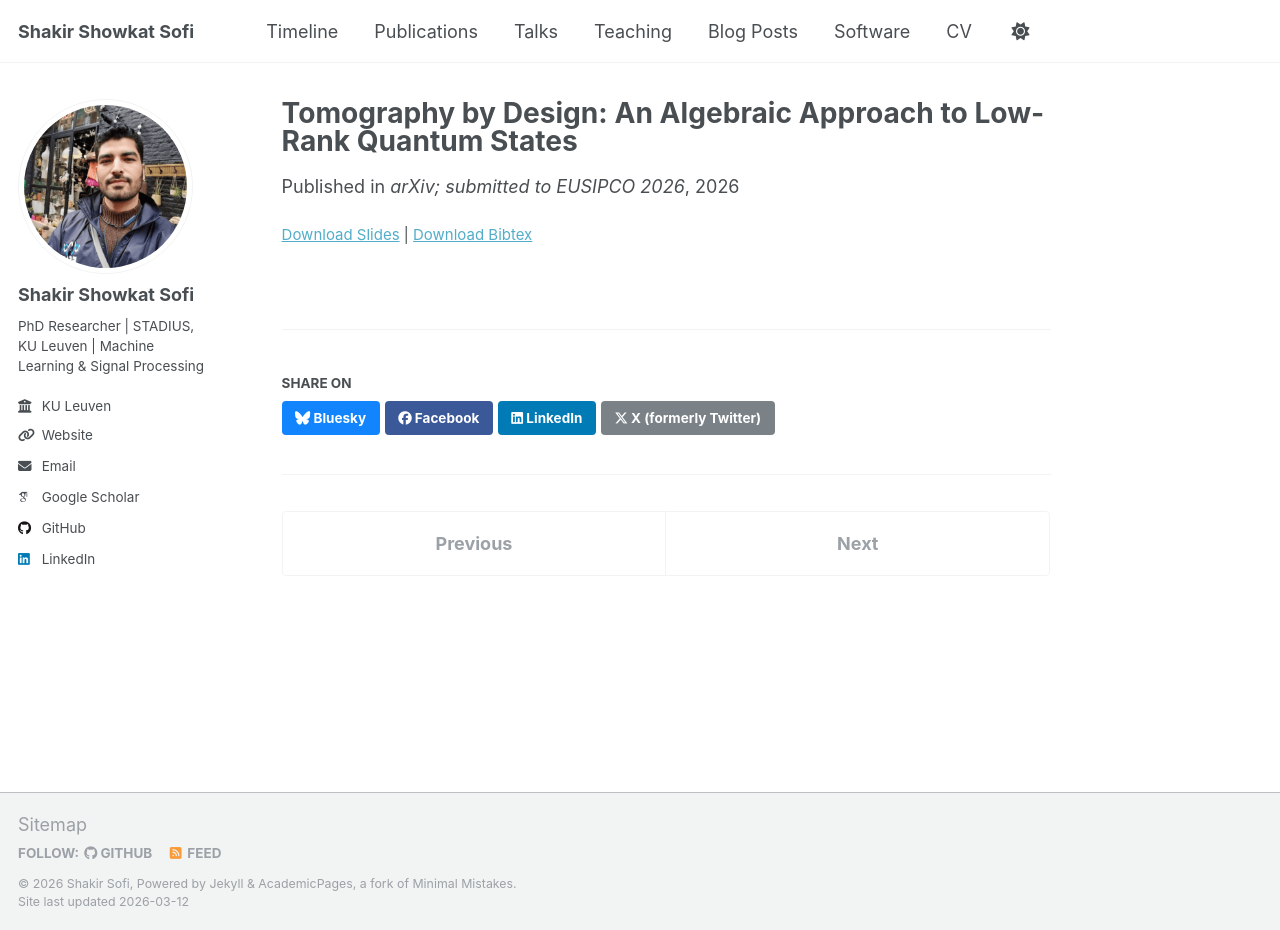
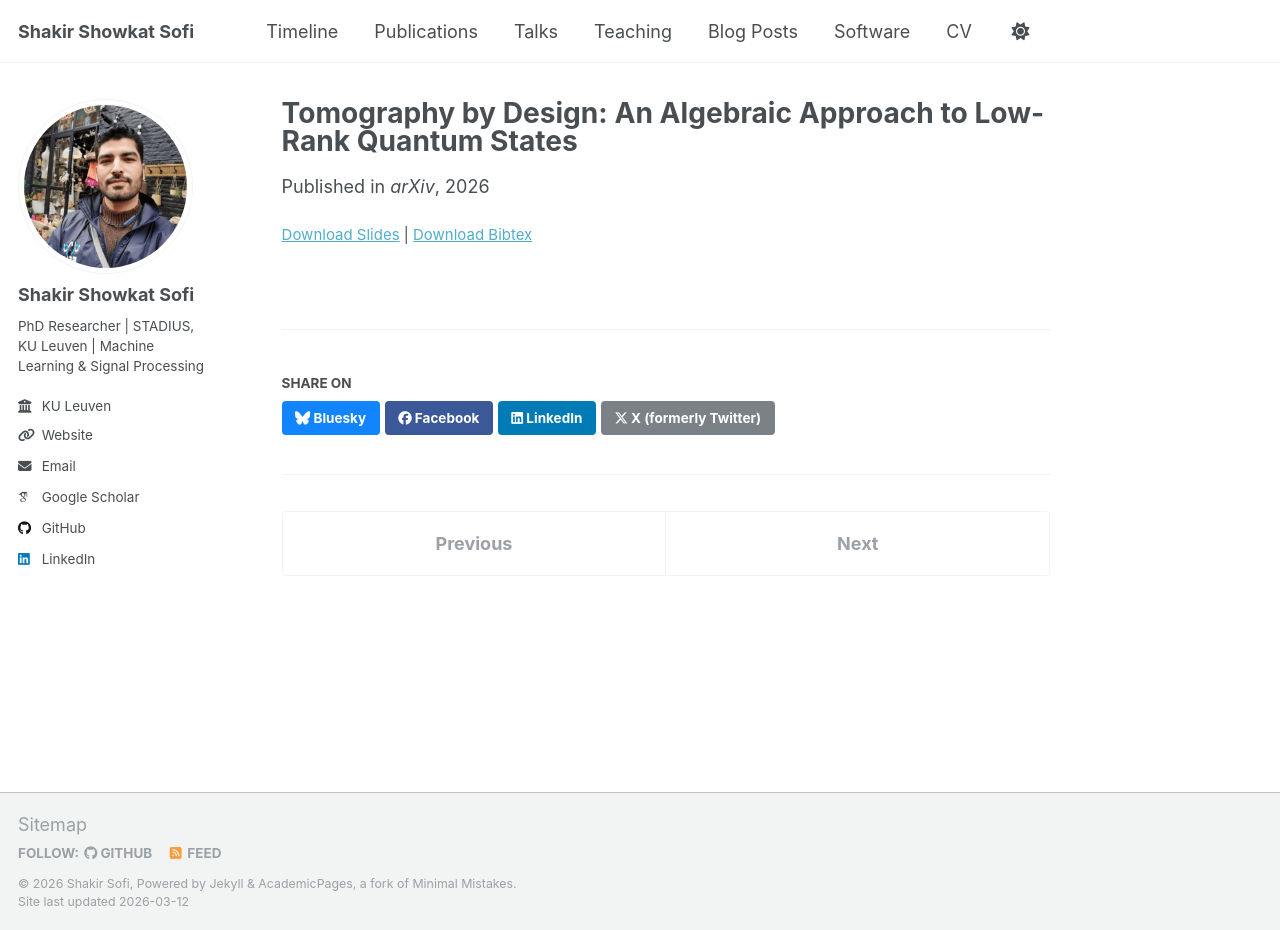
Before and after one commit to ShakirSofi/shakirsofi.github.io, a Jekyll site: the page built from _publications/2026-02-16-tomography-by-design-an-algebraic-approach-to-low-rank-quantum-states.md, in a window 1280 px wide and 930 px high. Built offline with Jekyll 4.4.1, drawn with Linux system fonts in a browser that asks for light colours; some web fonts are replaced; a script that is not in the unit is left out.

Commit message:
Change venue to 'arXiv' for publication entry
Updated the venue information for the publication.

```diff
--- a/_publications/2026-02-16-tomography-by-design-an-algebraic-approach-to-low-rank-quantum-states.md
+++ b/_publications/2026-02-16-tomography-by-design-an-algebraic-approach-to-low-rank-quantum-states.md
@@ -5,7 +5,7 @@ category: conferences
 permalink: /2026-02-16-tomography-by-design-an-algebraic-approach-to-low-rank-quantum-states
 excerpt: " "
 date: 2026-02-16
-venue: "arXiv; submitted to EUSIPCO 2026"
+venue: "arXiv"
 slidesurl: ''
 paperurl: "https://arxiv.org/abs/2602.15202"
 bibtexurl: 'https://github.com/ShakirSofi/shakirsofi.github.io/blob/master/files/bibtex.bib'
```
